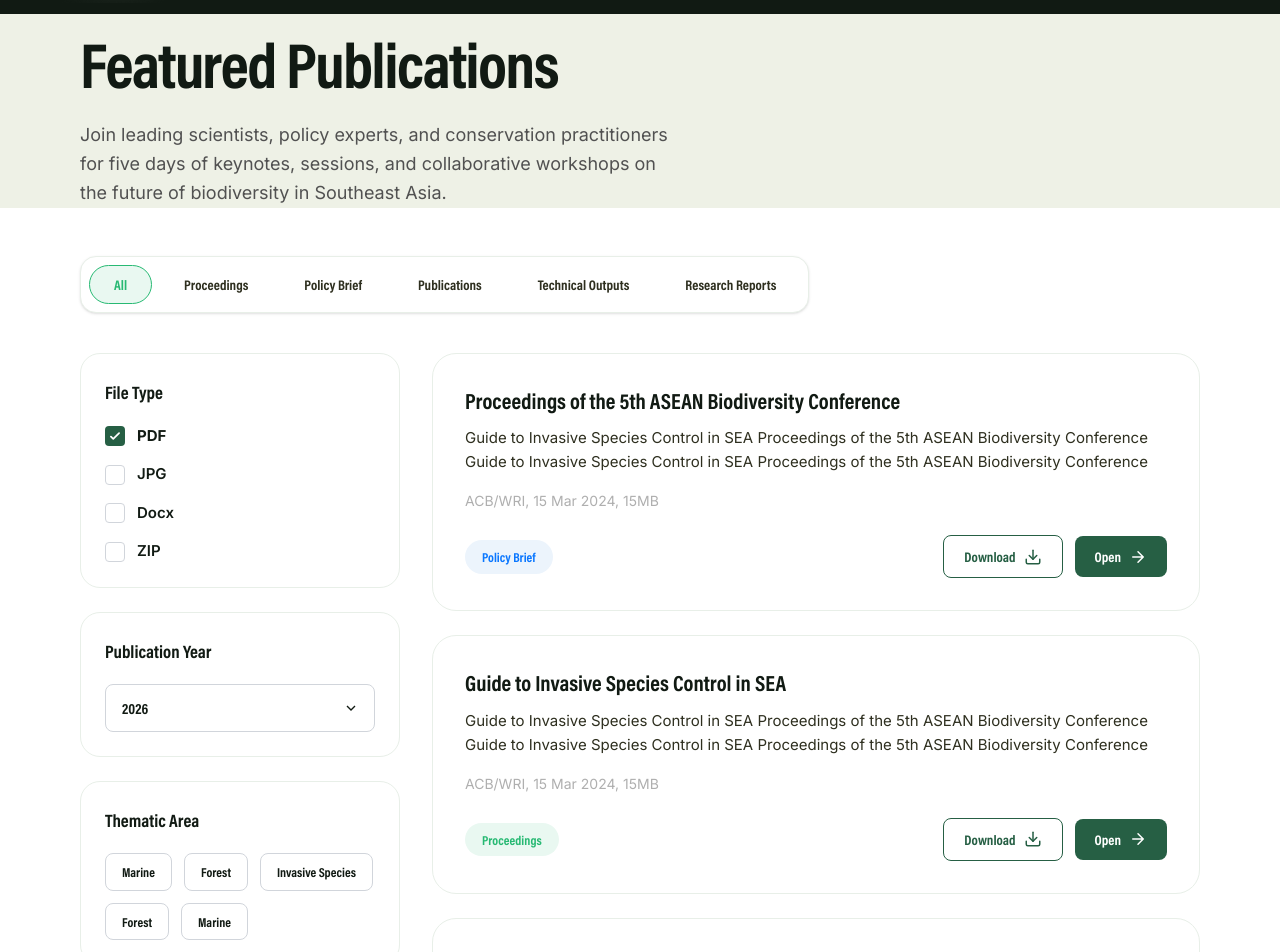
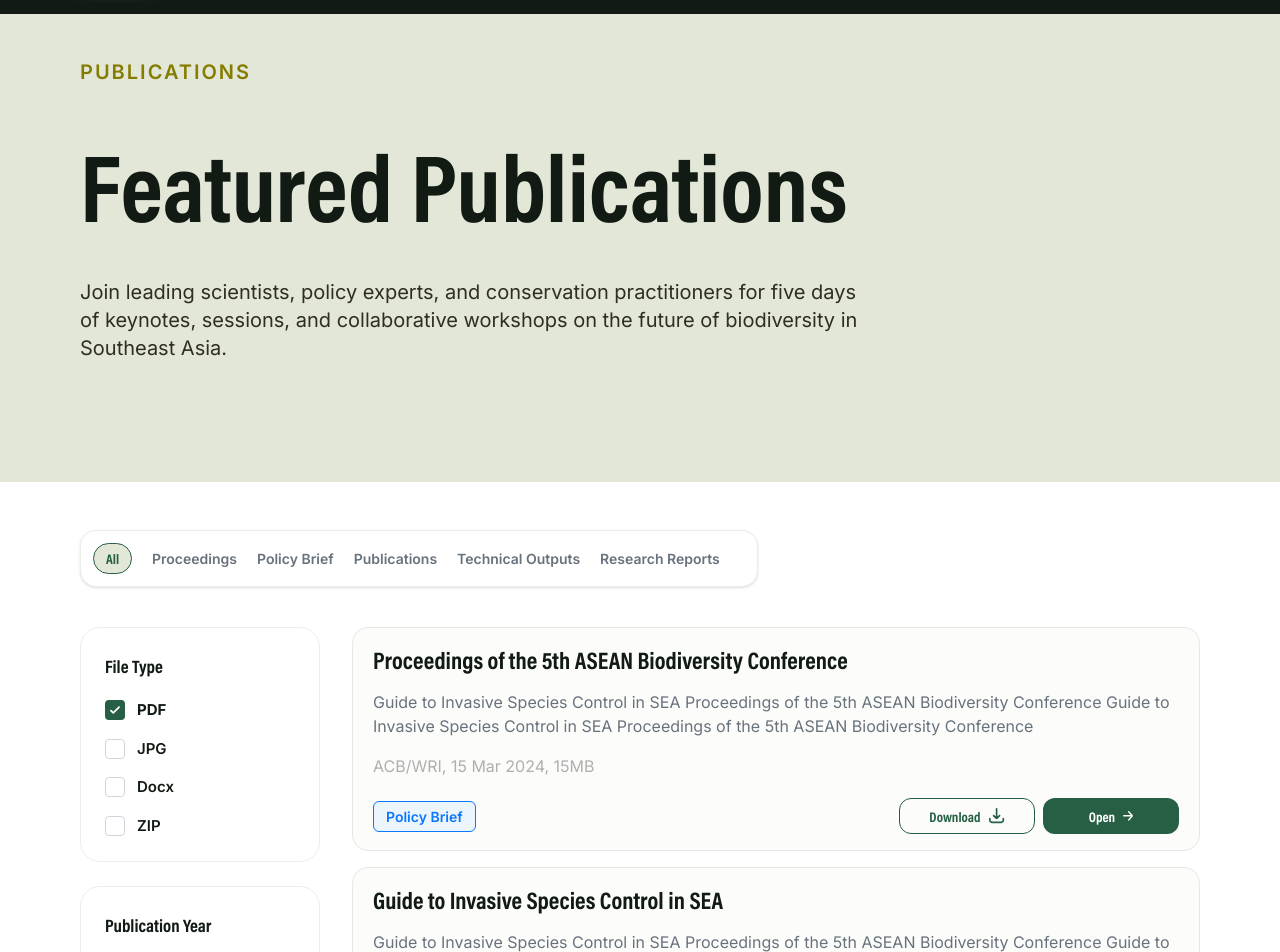
Before and after one commit to WRI-Indonesia/bsf-fe, a Next.js app: page /publications in a window 1280 px wide. Shown: the part 160-1112 px from the top of the page. Built offline with nearby package versions, Linux system fonts and the light colour scheme.

Commit message:
Fix publication page layout

```diff
--- a/app/components/Header.tsx
+++ b/app/components/Header.tsx
@@ -68,7 +68,7 @@ export default function Header() {
           priority
         />
       </div>
-      <nav className="hidden items-center gap-20 text-base font-medium ml-auto mr-10 md:flex">
+      <nav className="font-['inter']hidden items-center gap-20 text-base font-medium ml-auto mr-10 md:flex">
         <div className="relative">
           <Link className={`${isHome ? 'text-text-green' : 'text-text-white-broken'}`} href="/">
             Home
--- a/app/layout.tsx
+++ b/app/layout.tsx
@@ -6,7 +6,7 @@ export const inter = Inter({ subsets: ['latin'] });
 
 export const metadata: Metadata = {
   title: "ASEAN Biodiversity Science Forum",
-  description: "Generated by create next app",
+  description: "ASEAN Biodiversity Science Forum",
   icons: {
     icon: "/bsf_logo.png",
   },
--- a/app/publications/page.tsx
+++ b/app/publications/page.tsx
@@ -1,3 +1,4 @@
+import Image from "next/image";
 import Header from "../components/Header";
 import Footer from "../components/Footer";
 
@@ -68,38 +69,40 @@ export default function Publications() {
       <Header />
 
       <main className="w-full relative z-0">
-        <section className="bg-[#eef1e6] pt-[150px] px-[40px] md:px-[80px]">
-          <div className="mx-auto max-w-[1400px]">
-            <p className="font-['inter'] text-[14px] font-bold uppercase tracking-widest text-[#857C00]">
+        <section className="bg-background-base-lime-light mt-[98px] px-20 py-30">
+          <div className="mx-auto max-w-[1280px]">
+            <div className="flex flex-col max-w-[800px] gap-12">
+              <p className="font-['inter'] text-xl font-semibold uppercase tracking-widest text-text-lime">
                 PUBLICATIONS
               </p>
-            <h1 className="mt-4 text-[48px] md:text-[64px] font-bold leading-[1.1] text-[#111A13] tracking-tight">
+              <h1 className="text-8xl font-semibold text-text-black leading-[96px] tracking-[0]">
                 Featured Publications
               </h1>
-            <p className="mt-6 max-w-[600px] font-['inter'] text-[18px] text-[#515151] leading-[1.6]">
+              <p className="font-['inter'] text-xl text-text-grey-dark">
                 Join leading scientists, policy experts, and conservation
                 practitioners for five days of keynotes, sessions, and
                 collaborative workshops on the future of biodiversity in
                 Southeast Asia.
               </p>
             </div>
+          </div>
         </section>
 
         <section className="py-12 px-[40px] md:px-[80px]">
           <div className="mx-auto max-w-[1400px]">
-            <div className="flex bg-white rounded-2xl shadow-sm border border-[#e8efe8] p-2 overflow-x-auto gap-2 mb-10 max-w-fit">
-              <button className="px-6 py-[8px] rounded-full bg-[#E9F8F1] text-[#27B973] border border-[#27B973] text-[14px] font-semibold whitespace-nowrap">
+            <div className="flex bg-white w-[678px] rounded-2xl shadow-sm border border-[#e8efe8] p-3 overflow-x-auto gap-5 mb-10">
+              <button className="px-3 py-1 rounded-full bg-background-base-lime-light text-text-green border border-text-green text-[14px] font-semibold whitespace-nowrap">
                 All
               </button>
               {tabs.map(tab => (
-                <button key={tab} className="px-6 py-[8px] rounded-full text-text-grey-dark text-[14px] font-semibold whitespace-nowrap hover:bg-gray-50 transition-colors">
+                <button key={tab} className="font-['inter'] rounded-full text-text-grey-mid text-sm font-semibold whitespace-nowrap hover:bg-gray-50 transition-colors">
                   {tab}
                 </button>
               ))}
             </div>
 
             <div className="flex flex-col lg:flex-row gap-8">
-              <div className="w-full lg:w-[280px] xl:w-[320px] flex-shrink-0 flex flex-col gap-6">
+              <div className="w-full lg:w-[240px] flex-shrink-0 flex flex-col gap-6">
                 <div className="bg-white rounded-[20px] border border-[#e8efe8] p-6">
                   <h3 className="font-bold text-[#111A13] text-[18px] mb-5">File Type</h3>
                   <div className="flex flex-col gap-4 font-['inter']">
@@ -142,7 +145,7 @@ export default function Publications() {
                   <h3 className="font-bold text-[#111A13] text-[18px] mb-5">Thematic Area</h3>
                   <div className="flex flex-wrap gap-3">
                     {thematicTags.map((tag, i) => (
-                      <span key={i} className="px-4 py-2 border border-[#d1d5db] rounded-[8px] text-[13px] font-semibold text-[#111a13]">
+                      <span key={i} className="font-['inter'] px-4 py-2 border border-[#d1d5db] rounded-[8px] text-[13px] font-semibold text-[#111a13]">
                         {tag}
                       </span>
                     ))}
@@ -150,12 +153,12 @@ export default function Publications() {
                 </div>
 
                 <div className="bg-white rounded-[20px] border border-[#e8efe8] p-6">
-                  <h3 className="font-bold text-[#111A13] text-[18px] mb-5">Popular Post</h3>
+                  <h3 className="font-['inter'] font-bold text-text-black text-[18px] mb-5">Popular Post</h3>
                   <div className="flex flex-col">
                     {popularPosts.map((post, i) => (
                       <div key={i} className="py-4 border-b border-[#e8efe8] last:border-0 first:pt-0 last:pb-0">
-                        <p className="font-['inter'] text-[13px] font-semibold text-[#265F44] mb-2">{post.date}</p>
-                        <p className="font-semibold text-[15px] text-[#111a13] leading-[1.4]">
+                        <p className="font-['inter'] text-[13px] font-semibold text-text-green mb-2">{post.date}</p>
+                        <p className="font-['inter'] font-semibold text-[15px] text-[#111a13] leading-[1.4]">
                           {post.title}
                         </p>
                       </div>
@@ -164,28 +167,31 @@ export default function Publications() {
                 </div>
               </div>
 
-              <div className="flex-1 flex flex-col gap-6">
+              <div className="flex-1 flex flex-col gap-4">
                 {PUBLICATIONS_DATA.map((pub, i) => (
-                  <div key={i} className="bg-white border border-[#e8efe8] rounded-[24px] p-6 md:p-8">
-                    <h3 className="font-bold text-[20px] md:text-[22px] text-[#111a13] leading-[1.3]">{pub.title}</h3>
-                    <p className="font-['inter'] mt-3 text-[15px] text-text-grey-dark leading-[1.6]">
+                  <div
+                    key={i}
+                    className="flex flex-col justify-between gap-4 rounded-2xl border border-[#e2e8e2] bg-[#fcfdfb] px-5 py-4"
+                  >
+                    <h3 className="text-[24px] font-semibold text-text-black leading-[1.25]">{pub.title}</h3>
+                    <p className="font-['inter'] text-[16px] leading-[24px] tracking-[0px] text-text-grey-mid">
                       {pub.desc}
                     </p>
-                    <p className="font-['inter'] mt-4 text-[14px] text-[#AFAFAF]">
+                    <p className="font-['inter'] text-[16px] text-text-grey-light">
                       {pub.meta}
                     </p>
-                    <div className="mt-6 flex flex-col md:flex-row md:items-center justify-between gap-6">
-                      <span className={`px-4 py-[6px] rounded-full text-[13px] font-bold inline-block border border-transparent ${pub.tagBg} ${pub.tagText}`}>
+                    <div className="mt-1 flex flex-col sm:flex-row sm:items-center justify-between gap-4">
+                      <span className={`font-['inter'] font-medium border rounded-md px-3 py-1 text-[14px] font-semibold ${pub.tagBg} ${pub.tagText}`}>
                         {pub.tag}
                       </span>
-                      <div className="flex items-center gap-3">
-                        <button className="flex items-center gap-2 px-5 py-[10px] rounded-[8px] border border-[#265F44] text-[#265F44] font-semibold text-[14px] transition-colors hover:bg-[#F2F7F4]">
+                      <div className="flex flex-wrap items-center gap-2 sm:ml-auto">
+                        <button className="flex h-[36px] flex-1 sm:flex-none sm:w-[136px] items-center justify-center gap-2 rounded-xl border border-text-green text-sm font-semibold text-text-green min-w-[120px]">
                           Download
-                          <svg width="18" height="18" fill="none" stroke="currentColor" strokeWidth="2" strokeLinecap="round" strokeLinejoin="round" viewBox="0 0 24 24"><path d="M21 15v4a2 2 0 0 1-2 2H5a2 2 0 0 1-2-2v-4"></path><polyline points="7 10 12 15 17 10"></polyline><line x1="12" y1="15" x2="12" y2="3"></line></svg>
+                          <Image src="/download.svg" alt="Download Icon" width={16} height={16} />
                         </button>
-                        <button className="flex items-center gap-2 px-5 py-[10px] rounded-[8px] bg-[#265F44] text-white font-semibold text-[14px] transition-colors hover:bg-[#1f4a31]">
+                        <button className="flex h-[36px] flex-1 sm:flex-none sm:w-[136px] items-center justify-center gap-2 rounded-xl bg-text-green text-sm font-semibold text-white min-w-[120px]">
                           Open
-                          <svg width="18" height="18" fill="none" stroke="currentColor" strokeWidth="2" strokeLinecap="round" strokeLinejoin="round" viewBox="0 0 24 24"><path d="M5 12h14M12 5l7 7-7 7"/></svg>
+                          <Image src="/arrow_right.svg" alt="Arrow Right" width={10} height={10} style={{ height: "auto" }} />
                         </button>
                       </div>
                     </div>
```
Also changed, not shown: app/page.tsx (+32 -5 lines). Lines whose indentation alone changed are shown as unchanged.
